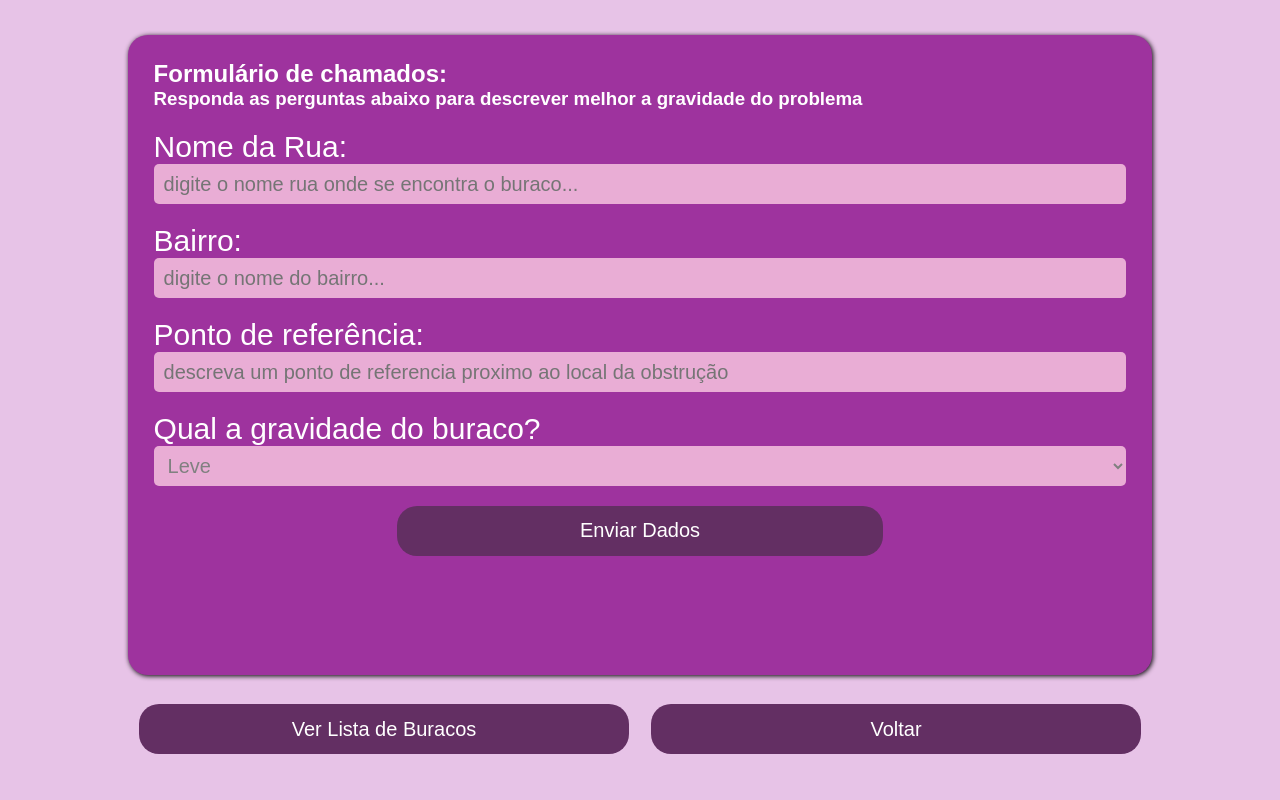
After one commit to Lucival-Projetos/Projeto-PSI, a Flask app: page /cadastroBuracos in a window 1280 px wide. The commit adds this page. Run offline with Flask 3, Linux system fonts and the light colour scheme; the visitor is signed in with stand-in values (Sample User, id 1); parts of the project's set-up code (start-up, migrations or seed data) failed here and were passed over.

Commit message:
Atualização 70% do projeto
Remoção do index, pois tava dando conflito de interpretação, tabela de usario linkada com o banco de dados e css otimizado

```diff
--- a/app.py
+++ b/app.py
@@ -1,44 +1,90 @@
-from flask import Flask, render_template, request, url_for, redirect, flash, abort
+from flask import Flask, render_template, request, url_for, redirect, flash, abort, session
+from .db import criar_conexao, inicializar_banco
 
 app = Flask(__name__)
-app.secret_key = '00000'
-user = None
+app.config['SECRET_KEY'] = '00000'
 
-lista_buracos = []
+inicializar_banco()
 
 @app.route('/', methods=['GET', 'POST'])
 def index():
-    if not user:
-        return redirect(url_for('cadastro'))
-    return render_template("index.html")
+    if 'user' in session:
+        return redirect(url_for('dash'))
+    return render_template("cadastro.html")
+
+@app.route('/cadastroBuracos')
+def cadastro_buracos():
+    if 'user' not in session:
+        abort(401)
+    return render_template('cadastroBuracos.html')
 
 @app.route('/cadastro', methods=['GET', 'POST'])
 def cadastro():
-    if user:
+    if 'user' in session:
         return redirect(url_for('dash'))
+
+    if request.method == 'POST':
+        nome = request.form.get('nome')
+        email = request.form.get('email')
+        senha = request.form.get('senha')
+
+        if not nome or not email or not senha:
+            flash("Preencha todos os campos!", "error")
+            return redirect(url_for('cadastro'))
+
+        conexao = criar_conexao()
+        resultado = conexao.execute("SELECT * FROM usuarios WHERE nome == ?", (nome,))
+        user = resultado.fetchone()
+
+        if not user:
+            conexao.execute("INSERT INTO usuarios(nome, email,senha) VALUES (?,?,?)", (nome, email, senha))
+            conexao.commit()
+            conexao.close()
+            return redirect(url_for('login'))
+
+        else:
+            flash('usuário existente')
+            return redirect(url_for('cadastro'))
+
     return render_template('cadastro.html')
 
-@app.route('/login', methods=['GET', 'POST'])
+@app.route('/login', methods=['GET', 'post'])
 def login():
-    global user
-    if user:
+    if 'user' in session:
         return redirect(url_for('dash'))
-    user = request.form.get('nome')
-    senha = request.form.get('senha')
-    flash('Bem vindo a RuaHole', 'success')
-    return redirect(url_for('dash'))
+    if request.method == 'POST':
+        nome = request.form.get('nome')
+        senha = request.form.get('senha')
+
+        if not nome or not senha:
+            flash("Preencha todos os campos!", "error")
+            return redirect(url_for('login'))
+
+        conexao = criar_conexao()
+
+        resultado = conexao.execute("SELECT * FROM usuarios WHERE nome == ?", (nome,))
+        user = resultado.fetchone()
+
+        if user and user['nome'] == nome and user['senha'] == senha:
+            session['user'] = nome
+            session['id'] = user['id']
+            return redirect(url_for('dash'))
+        else:
+            flash('usuário ou senha incorreto(s)')
+            return redirect(url_for('login'))
+
+    return render_template('login.html')
 
 @app.route('/dash')
 def dash():
-    if not user:
-        abort(401)
-    return render_template('dash.html', user = user)
+    if 'user' in session:
+        return render_template('dash.html', user = session['user'])
+    abort(401)
 
 @app.route('/logout', methods=['GET', 'POST'])
 def logout():
-    global user
-    user = None
-    flash('Você saiu da sua conta.', 'success')
+    session.pop('user', None)
+    session.pop('id', None)
     return redirect(url_for('index'))
 
 @app.errorhandler(404)
@@ -49,11 +95,11 @@ def error404(error):
 def error401(error):
     return render_template('error/error401.html'), 401
 
+# Mecher a partir daqui para adicionar as funcionalidades dos buracos, OBS a tabela de buracos já foi criada no banco de dados
+
 @app.route('/cadastrar_buraco', methods=['POST'])
 def cadastrar_buraco():
-    global lista_buracos
-
-    if not user:
+    if 'user' not in session:
         abort(401)
 
     nova_rua = request.form.get('rua')
@@ -84,7 +130,7 @@ def cadastrar_buraco():
 
 @app.route('/lista')
 def exibir_lista():
-    if not user:
+    if 'user' not in session:
         abort(401)
     return render_template('lista.html', buracos = lista_buracos)
 
@@ -107,7 +153,7 @@ def deletar(id):
 
 @app.route('/editar/<int:id>', methods=['GET', 'POST'])
 def editar(id):
-    if not user:
+    if 'user' not in session:
         abort(401)
 
     buraco_procurado = None
--- a/static/css/styles.css
+++ b/static/css/styles.css
@@ -2,10 +2,168 @@
     margin: 0px;
     padding: 0px;
     box-sizing: border-box;
+    font-family: Arial, Helvetica, sans-serif;
 }
 body{
     height: 100vh;
     display: flex;
     width: 100vw;
     flex-direction: column;
+    align-items: center;
+    justify-content: center;
+    background-color: rgb(231,195,231);
 }
+form{
+    width: 80%;
+    height: 80%;
+    background-color: rgb(158, 51, 158);
+    box-shadow: 1px 1px 5px 0px black;
+    display: flex;
+    flex-direction: column;
+    padding: 2%;
+    border-radius: 20px;
+}
+label{
+    font-size: 30px;
+    color: white;
+    margin-top: 20px;
+}
+input{
+    height: 40px;
+    border-radius: 5px;
+    border: none;
+    padding-left: 10px;
+    font-size: 20px;
+    background-color: rgb(233, 173, 213);
+}
+input:hover{
+    background-color: rgb(233, 173, 213);
+    box-shadow: 0px 0px 5px 0px black;
+    transform: scale(1.01);
+    transition: 300ms;
+}
+select{
+    height: 40px;
+    border-radius: 5px;
+    border: none;
+    padding-left: 10px;
+    font-size: 20px;
+    background-color: rgb(233, 173, 213);
+    color: gray;
+}
+button{
+    background-color: rgb(99, 47, 99);
+    border-radius: 20px;
+    width: 50%;
+    height: 50px;
+    color: white;
+    border: none;
+    margin-top: 2%;
+    align-content: center;
+    font-size: 20px;
+}
+button:hover{
+    background-color: rgb(59, 35, 59);
+    box-shadow: 0px 0px 5px 0px black;
+    transform: scale(1.01);
+    transition: 300ms;
+}
+form div{
+    display: flex;
+    flex-direction: column;
+    justify-content: center;
+    align-items: center;
+}
+h1{
+    margin-top: 1%;
+    text-decoration: underline;
+}
+.paragrafo{
+    background-color: rgb(158, 51, 158);
+    border-radius: 20px;
+    padding: 1%;
+    color: white;
+    margin: 3%;
+    height: 45%;
+}
+.paragrafo h2{
+    font-size: 28px;
+}
+.paragrafo p{
+    font-size: 17px;
+    margin-top: 1%;
+}
+.sair{
+    width: 20%;
+    height: 20%;
+    box-shadow: none;
+    background-color: rgba(0, 0, 0, 0);
+}
+.sair button{
+    width: 100%;
+    height: 80%;
+}
+.sair button:hover{
+    background-color: rgb(255, 255, 255);
+    color: black;
+    box-shadow: 0px 0px 5px 0px black;
+    transform: scale(1.01);
+    transition: 300ms;
+}
+a{
+    text-decoration: none;
+    background-color: rgb(99, 47, 99);
+    border-radius: 20px;
+    width: 50%;
+    height: 50px;
+    color: white;
+    border: none;
+    margin-top: 2%;
+    align-content: center;
+    font-size: 20px;
+    text-align: center;
+    margin: 1.1%;
+}
+a:hover{
+    background-color: rgb(59, 35, 59);
+    box-shadow: 0px 0px 5px 0px black;
+    transform: scale(1.01);
+    transition: 300ms;
+}
+.links{
+    display: flex;
+    width: 80%;
+}
+h2, h3{
+    color: white;
+}
+.erro{
+    background-color: rgb(158, 51, 158);
+    border-radius: 20px;
+    padding: 2%;
+    color: white;
+    margin: 3%;
+    height: 55%;
+    display: flex;
+    flex-direction: column;
+    justify-content: center;
+    align-items: center;
+    gap: 20px;
+}
+.erro a{
+    width: 30%;
+    height: 20%;
+    font-size: 20px;
+}
+.enfeite{
+    font-size: 100px;
+    color: rgb(99, 47, 99);
+    text-decoration: none;
+}
+.flash{
+    background-color: rgb(255, 255, 255);
+    border-radius: 20px;
+    padding: 1%;
+    color: black;
+    margin: 1%;
+}
--- a/templates/base.html
+++ b/templates/base.html
@@ -13,7 +13,7 @@
     {% with messages = get_flashed_messages(with_categories=true) %}
         {% if messages %}
             {% for category, message in messages %}
-                <div>
+                <div class="flash">
                     {{message}}
                 </div>
             {% endfor %}
@@ -22,6 +22,5 @@
 
     {% block conteudo %}
     {% endblock %}
-    <script src="js/scripts.js"></script>
 </body>
 </html>
--- /dev/null
+++ b/templates/cadastroBuracos.html
@@ -0,0 +1,37 @@
+{% extends "base.html" %}
+
+{% block titulo %}
+    RuaHole - Cadastro de Buracos
+{% endblock %}
+
+{% block conteudo %}
+    <form action="{{ url_for('cadastrar_buraco') }}" method="POST">
+        <h2> Formulário de chamados: </h2>
+        <h3> Responda as perguntas abaixo para descrever melhor a gravidade do problema </h3>
+
+        <label for="rua"> Nome da Rua: </label>
+        <input type="text" name="rua" placeholder="digite o nome rua onde se encontra o buraco..." required>
+
+        <label for="bairro"> Bairro: </label>
+        <input type="text" name="bairro" placeholder="digite o nome do bairro..." required>
+
+        <label for="referencia"> Ponto de referência: </label>
+        <input type="text" name="referencia" placeholder="descreva um ponto de referencia proximo ao local da obstrução">
+
+        <label for="gravidade"> Qual a gravidade do buraco? </label>
+        <select name="gravidade" id="gravidade">
+            <option value="leve"> Leve </option>
+            <option value="media"> Média</option>
+            <option value="grave"> Grave  </option>
+        </select>
+        <div>
+            <button type="submit"> Enviar Dados </button>
+        </div>
+    </form>
+    <br>
+    <div class="links">
+        <a href="{{url_for('exibir_lista')}}"> Ver Lista de Buracos </a>
+        <a href="{{url_for('dash')}}">Voltar</a>
+    </div>
+
+{% endblock %}
--- a/templates/error/error401.html
+++ b/templates/error/error401.html
@@ -5,9 +5,10 @@
 {% endblock %}
 
 {% block conteudo %}
-    <div>
+    <div class="erro">
         <h1>Página Bloqueada</h1>
         <p>Você pode não ter permissão para acessar esta página.</p>
-        <a href="{{ url_for('index') }}">Voltar</a>
+        <h1 class="enfeite">X</h1>
+        <a href="{{ url_for('cadastro') }}">Voltar</a>
     </div>
 {% endblock %}
--- a/templates/error/error404.html
+++ b/templates/error/error404.html
@@ -5,9 +5,10 @@
 {% endblock %}
 
 {% block conteudo %}
-    <div>
+    <div class="erro">
         <h1>Página não Encontrada</h1>
         <p>A página que você está procurando não existe.</p>
-        <a href="{{ url_for('index') }}">Voltar</a>
+        <h1 class="enfeite">?</h1>
+        <a href="{{ url_for('dash') }}">Voltar</a>
     </div>
 {% endblock %}
```
Also changed, not shown: db.py (added, +32 -0 lines), templates/cadastro.html (+13 -5 lines), templates/dash.html (+16 -2 lines), templates/index.html (deleted, +0 -44 lines), templates/login.html (added, +20 -0 lines), __init__.py (added).
